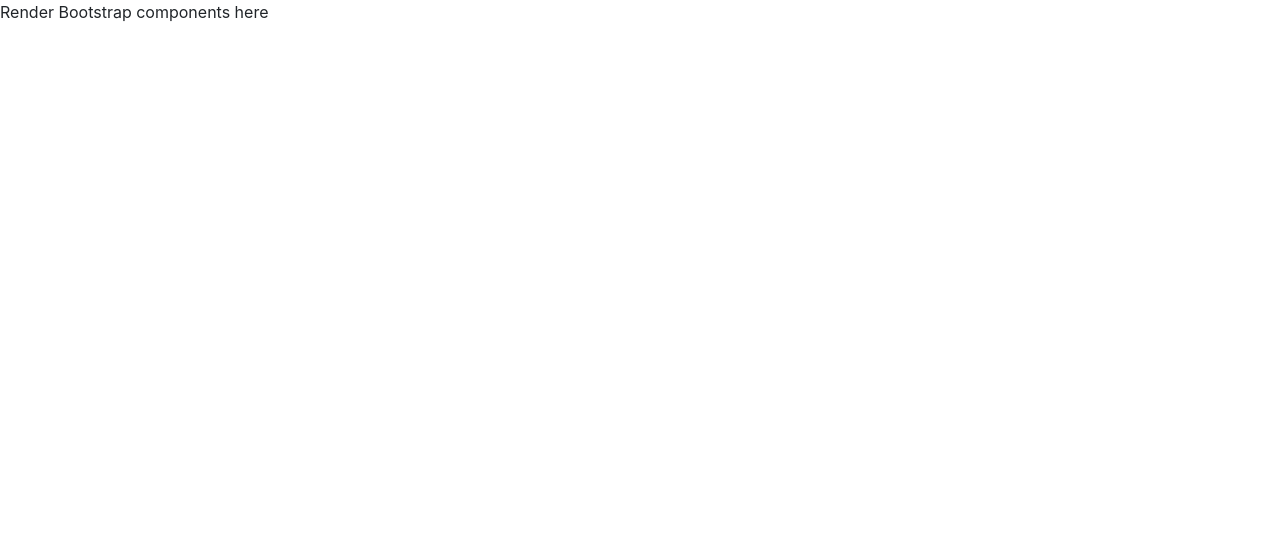
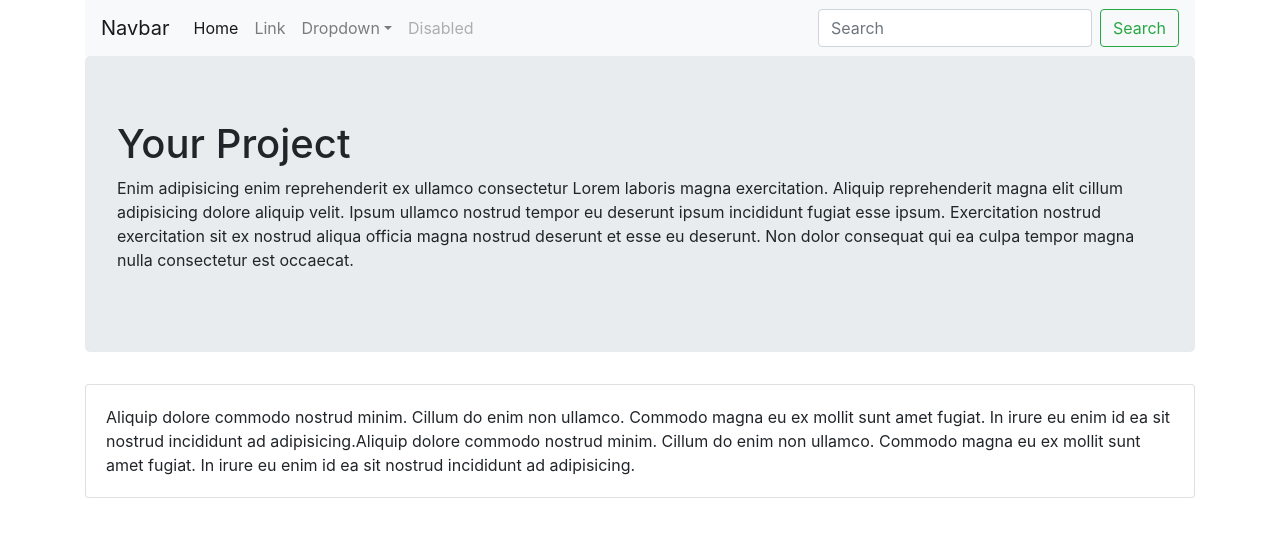
Before and after one commit to PelicanSkeleton/practiceapp, a React (Create React App) app: page / in a window 1280 px wide. Shown: the top 534 px of the page. Built offline with nearby package versions, Linux system fonts and the light colour scheme.

Commit message:
Activity 05 week 19 complete.

```diff
--- a/src/App.js
+++ b/src/App.js
@@ -1,7 +1,16 @@
 import React from "react";
+import Navbar from "./components/Navbar";
+import Jumbotron from "./components/Jumbotron";
+import Card from "./components/Card";
 
 function App() {
-  return <p>Render Bootstrap components here</p>;
+  return (
+    <div className="container">
+      <Navbar />
+      <Jumbotron />
+      <Card />
+    </div>
+  )
 }
 
 export default App;
--- /dev/null
+++ b/src/components/Card.js
@@ -0,0 +1,19 @@
+import React from "react";
+
+const Card = () => {
+    return (
+        <div className="card">
+            <div className="card-body">
+                <p className="card-text">
+                    Aliquip dolore commodo nostrud minim. Cillum do enim non ullamco. Commodo magna eu ex
+                    mollit sunt amet fugiat. In irure eu enim id ea sit nostrud incididunt ad
+                    adipisicing.Aliquip dolore commodo nostrud minim. Cillum do enim non ullamco. Commodo
+                    magna eu ex mollit sunt amet fugiat. In irure eu enim id ea sit nostrud incididunt ad
+                    adipisicing.
+                </p>
+            </div>
+        </div>
+    )
+};
+
+export default Card;
--- /dev/null
+++ b/src/components/Jumbotron.js
@@ -0,0 +1,18 @@
+import React from "react";
+
+const Jumbotron = () => {
+    return (
+        <div className="jumbotron">
+            <h1>Your Project</h1>
+            <p>
+                Enim adipisicing enim reprehenderit ex ullamco consectetur Lorem laboris magna exercitation.
+                Aliquip reprehenderit magna elit cillum adipisicing dolore aliquip velit. Ipsum ullamco
+                nostrud tempor eu deserunt ipsum incididunt fugiat esse ipsum. Exercitation nostrud
+                exercitation sit ex nostrud aliqua officia magna nostrud deserunt et esse eu deserunt. Non
+                dolor consequat qui ea culpa tempor magna nulla consectetur est occaecat.
+            </p>
+        </div>
+    )
+};
+
+export default Jumbotron;
--- /dev/null
+++ b/src/components/Navbar.js
@@ -0,0 +1,79 @@
+import React from "react";
+
+const Navbar = () => {
+    return (
+        <nav className="navbar navbar-expand-lg navbar-light bg-light">
+            <a className="navbar-brand" href="#">
+                Navbar
+            </a>
+            <button
+                className="navbar-toggler"
+                data-toggle="collapse"
+                data-target="#navbarSupportedContent"
+                aria-controls="navbarSupportedContent"
+                aria-expanded="false"
+                aria-label="Toggle navigation"
+            >
+                <span className="navbar-toggler-icon" />
+            </button>
+
+            <div className="collapse navbar-collapse" id="navbarSupportedContent">
+                <ul className="navbar-nav mr-auto">
+                    <li className="nav-item active">
+                        <a className="nav-link" href="#">
+                            Home <span className="sr-only">(current)</span>
+                        </a>
+                    </li>
+                    <li className="nav-item">
+                        <a className="nav-link" href="#">
+                            Link
+                        </a>
+                    </li>
+                    <li className="nav-item dropdown">
+                        <a
+                            className="nav-link dropdown-toggle"
+                            href="#"
+                            id="navbarDropdown"
+                            role="button"
+                            data-toggle="dropdown"
+                            aria-haspopup="true"
+                            aria-expanded="false"
+                        >
+                            Dropdown
+                        </a>
+                        <div className="dropdown-menu" aria-labelledby="navbarDropdown">
+                            <a className="dropdown-item" href="#">
+                                Action
+                            </a>
+                            <a className="dropdown-item" href="#">
+                                Another action
+                            </a>
+                            <div className="dropdown-divider" />
+                            <a className="dropdown-item" href="#">
+                                Something else here
+                            </a>
+                        </div>
+                    </li>
+                    <li className="nav-item">
+                        <a className="nav-link disabled" href="#">
+                            Disabled
+                        </a>
+                    </li>
+                </ul>
+                <form className="form-inline my-2 my-lg-0">
+                    <input
+                        className="form-control mr-sm-2"
+                        type="search"
+                        placeholder="Search"
+                        aria-label="Search"
+                    />
+                    <button className="btn btn-outline-success my-2 my-sm-0" type="submit">
+                        Search
+                     </button>
+                </form>
+            </div>
+        </nav>
+    )
+};
+
+export default Navbar;
```
